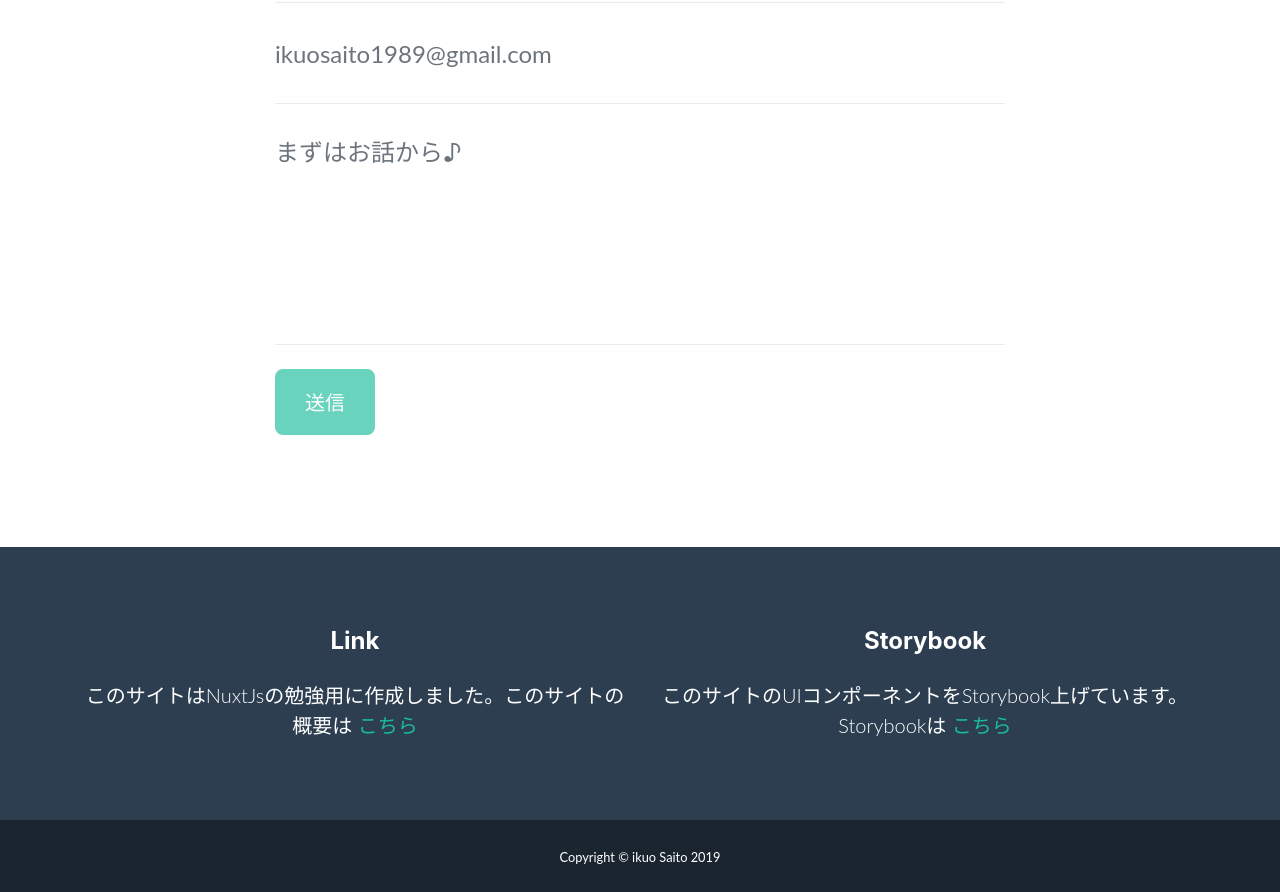
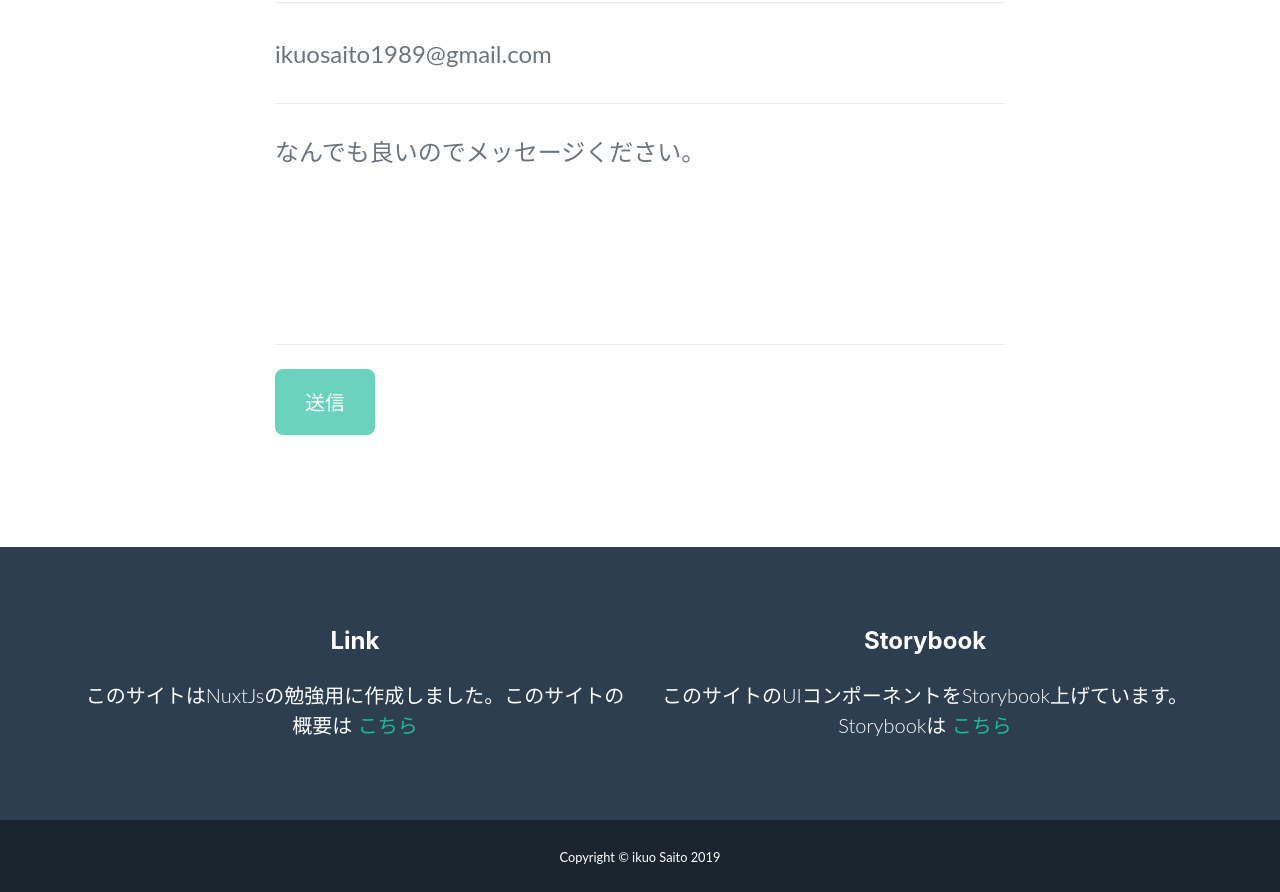
Before and after one commit to ikuosaito1989/profile, a Nuxt app: page / in a window 1280 px wide. Shown: the part 2840-3732 px from the top of the page. Built offline with nearby package versions, Linux system fonts and the light colour scheme; no server answers.

Commit message:
問合せの文面変更

```diff
--- a/src/components/contact.vue
+++ b/src/components/contact.vue
@@ -58,7 +58,7 @@
                 v-model="form.message"
                 class="form-control"
                 rows="5"
-                placeholder="まずはお話から♪"
+                placeholder="なんでも良いのでメッセージください。"
               ></textarea>
               <p class="help-block text-danger">{{ errors[0] }}</p>
             </ValidationProvider>
--- a/src/pages/index.vue
+++ b/src/pages/index.vue
@@ -270,7 +270,7 @@ export default {
       await this.$store.dispatch('mail/sendMail', value)
       swal(
         'Thank you！',
-        'お問い合わせありがとうございます！出来る限り早急にご返信いたしますので今しばらくお待ちください🙇‍♀️',
+        'お問い合わせありがとうございます！出来る限り早急にご返信いたしますので今しばらくお待ちください。',
         'success'
       )
     }
```
